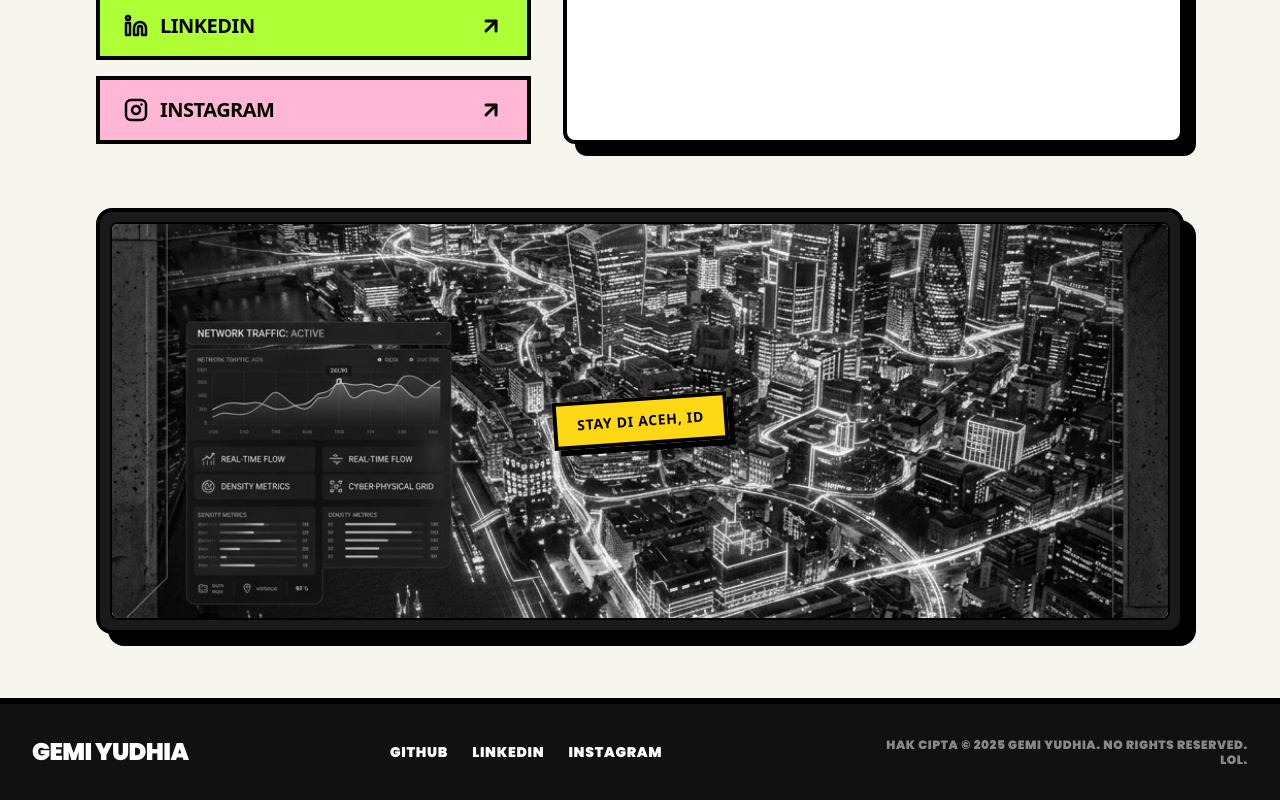
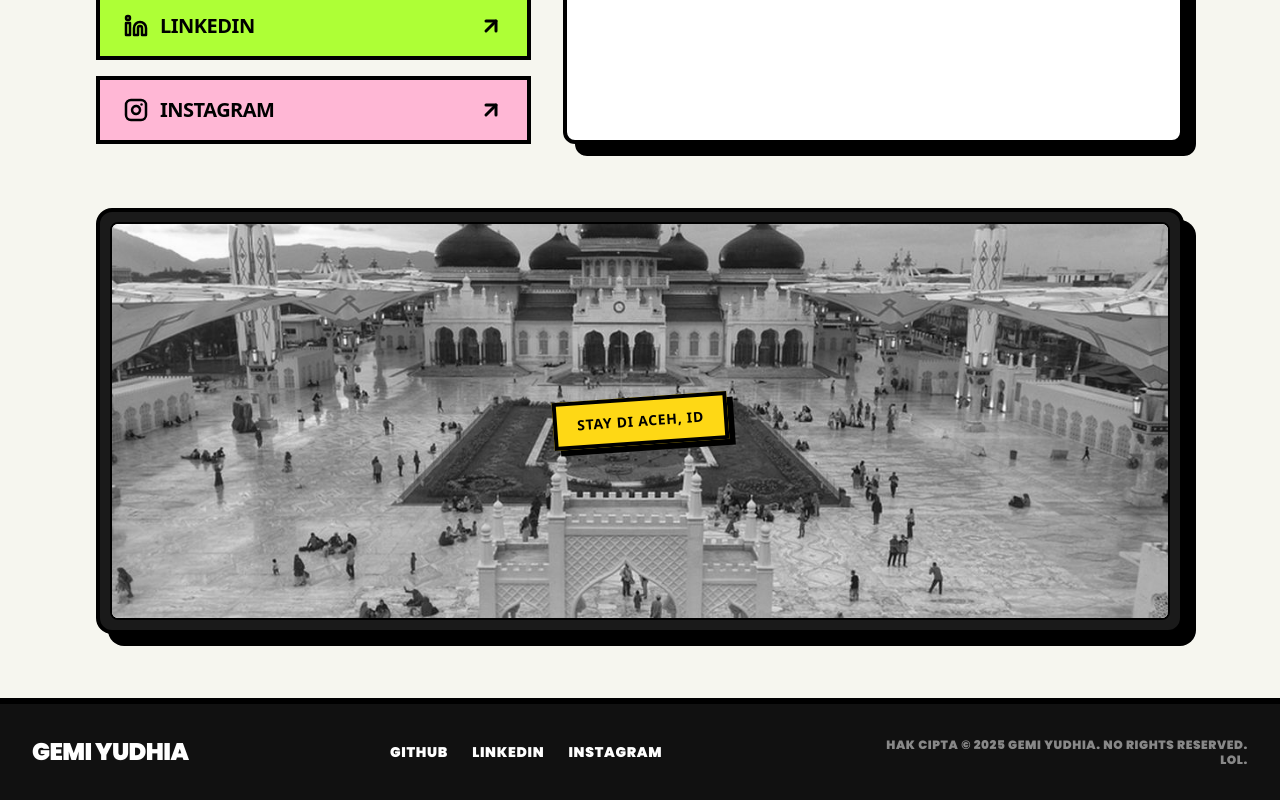
Before and after one commit to gemiyudhia/gemiyudhiaa, a Next.js app: page /contact in a window 1280 px wide. Shown: the part 608-1408 px from the top of the page. Built offline with nearby package versions, Linux system fonts and the light colour scheme.

Commit message:
feat: change image contact form

```diff
--- a/src/components/ContactForm.tsx
+++ b/src/components/ContactForm.tsx
@@ -283,8 +283,8 @@ const ContactForm = () => {
         >
           <div className="relative w-full aspect-[21/9] sm:aspect-[16/6] bg-white rounded-lg overflow-hidden border-brutal-sm">
             <Image
-              src="/images/jakarta_map.png"
-              alt="Jakarta Map Drone Mockup"
+              src="/images/aceh.jpg"
+              alt="Aceh map drone"
               fill
               className="object-cover object-center grayscale hover:grayscale-0 transition-all duration-300"
             />
```
Also changed, not shown: public/images/aceh.jpg (added).
